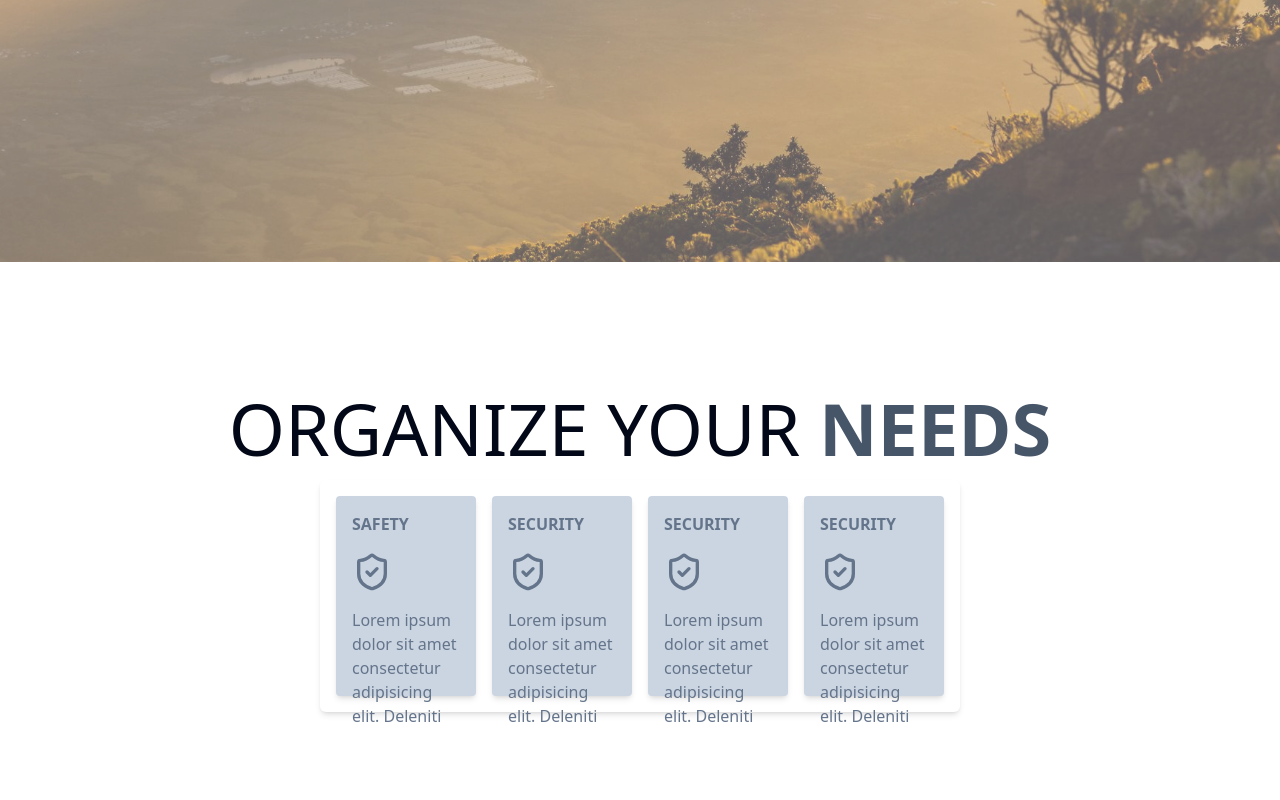
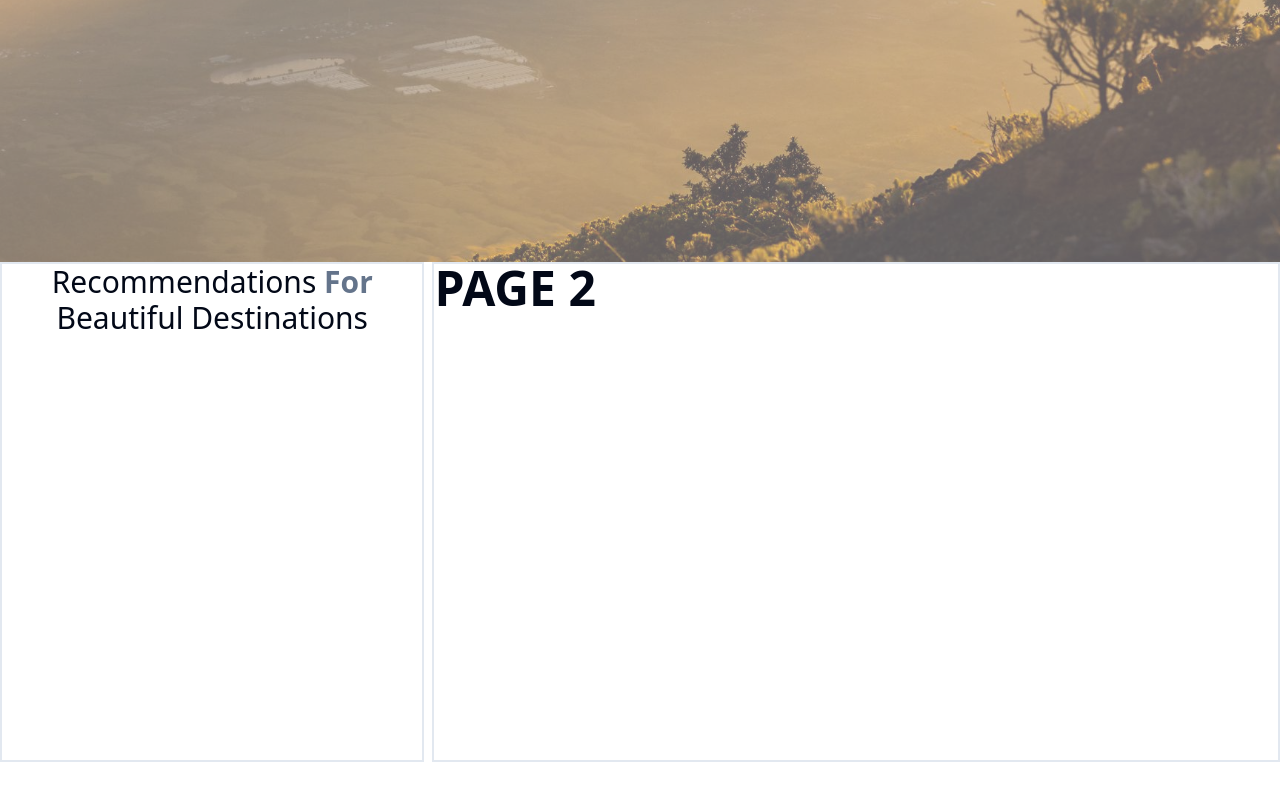
Before and after one commit to Sume-lang/thehills, a Next.js app: page /Home in a window 1280 px wide. Shown: the part 538-1338 px from the top of the page. Built offline with nearby package versions, Linux system fonts and the light colour scheme.

Commit message:
modified the Discov sections

```diff
--- a/app/(pages)/Home/Sections/Discovery.tsx
+++ b/app/(pages)/Home/Sections/Discovery.tsx
@@ -3,26 +3,20 @@ import Dicsdata from "../Resources/Discovery";
 
 export default function Discovery() {
   return (
-    <main className="flex flex-col w-full h-[500px] items-center justify-center">
-      <section className="flex items-center justify-center w-full p-4 pt-20 px-20">
-        <h1 className="lg:text-7xl text-xl font-extralight uppercase">
-          Organize your{" "}
-          <span className="text-slate-600 font-extrabold">Needs</span>
-        </h1>
+    <main className="flex flex-row w-full h-[500px] items-center justify-center gap-2">
+      <section className="w-1/2 h-full border-2 border-slate-200">
+        <div className="w-full h-full flex flex-col items-center justify-start">
+          <h1 className="text-3xl font-extralight">
+            Recommendations{" "}
+            <span className="text-slate-500 font-bold">For</span>
+          </h1>
+          <h1 className="text-3xl font-extralight">
+            Beautiful <span className="">Destinations</span>
+          </h1>
+        </div>
       </section>
-      <section className="flex flex-row items-center justify-center w-full">
-        <div className="w-1/2 flex flex-row items-end justify-end shadow-md rounded-md p-4 gap-4">
-          {Dicsdata.map((i) => (
-            <div
-              className="w-1/2 bg-slate-300 flex flex-col items-start justify-start gap-4 shadow-md rounded-sm h-[200px] p-4"
-              key={i.id}
-            >
-              <h1 className="font-extrabold text-slate-500 uppercase">{i.title}</h1>
-              <span className="text-slate-500 w-10 h-10">{i.icons}</span>
-              <p className="text-slate-500">{i.desc}</p>
-            </div>
-          ))}
-        </div>
+      <section className="w-full h-full border-2 border-slate-200">
+        <h1 className="text-5xl uppercase font-extrabold">Page 2</h1>
       </section>
     </main>
   );
```
